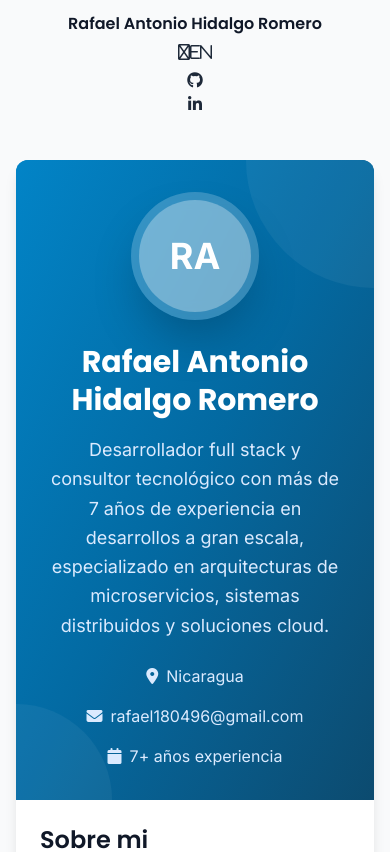
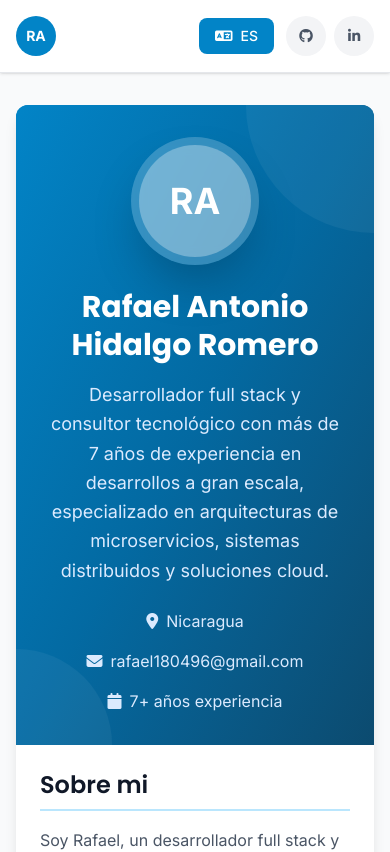
Before and after one commit to rafael180496/template_cv_react, a React (Vite) app: page / in a window 390 px wide. Shown: the top 852 px of the page. Built offline with nearby package versions, Linux system fonts and the light colour scheme.

Commit message:
[update] Remove Tailwind CSS v4 compatibility documentation; optimize animations and improve component responsiveness with updated delays and styles

```diff
--- a/src/App.js
+++ b/src/App.js
@@ -6,7 +6,10 @@ const App = () => {
   useEffect(() => {
     init({
       anchorPlacement: "top-left",
-      duration: 1000,
+      duration: 600, // Más rápido: 1000ms → 600ms
+      easing: "ease-out-cubic",
+      once: true, // Solo animar una vez
+      delay: 50, // Delay mínimo para que se vea fluido
     })
     return () => {
     }
--- a/src/components/AboutContent.jsx
+++ b/src/components/AboutContent.jsx
@@ -6,7 +6,7 @@ const Aboutme = ({ titles, info }) => {
     <div
       className="lg:col-span-2"
       data-aos="fade-up"
-      data-aos-delay="100"
+      data-aos-delay="50"
     >
       <h2 className="section-title">{titles.about}</h2>
       <div className="max-w-none">
@@ -57,7 +57,7 @@ const CardInfoArray = ({ aboutmeitems }) => {
           return (
             <CardInfo
               key={i}
-              delay={i * 100 + 200}
+              delay={i * 40 + 150} // Más rápido y fluido
               title={item.title}
               val={item.val}
               icon={iconMap[item.title]}
--- a/src/components/CoverContent.jsx
+++ b/src/components/CoverContent.jsx
@@ -28,7 +28,7 @@ const CoverContent = ({ post, name }) => {
             <p
               className="text-lg lg:text-xl text-blue-100 mb-6 max-w-3xl leading-relaxed"
               data-aos="fade-left"
-              data-aos-delay="100"
+              data-aos-delay="50"
             >
               {post}
             </p>
@@ -36,7 +36,7 @@ const CoverContent = ({ post, name }) => {
             <div
               className="flex flex-wrap justify-center lg:justify-start gap-4 d-print-none"
               data-aos="fade-left"
-              data-aos-delay="200"
+              data-aos-delay="100"
             >
               <div className="flex items-center space-x-2 text-blue-100">
                 <i className="fas fa-map-marker-alt"></i>
--- a/src/components/HeaderContent.jsx
+++ b/src/components/HeaderContent.jsx
@@ -1,7 +1,6 @@
 import React, { useContext } from "react";
 import { LangContext } from "../provider/langContext";
 import SocialCard from "./SocialCard";
-
 
 const SocialArray = ({ social, datalang, isfooter }) => {
   const { dispatch } = useContext(LangContext);
@@ -12,20 +11,23 @@ const SocialArray = ({ social, datalang, isfooter }) => {
       lang: data.locale,
     });
   };
+
   return (
-    <nav role="navigation">
-      <ul className="nav justify-content-center">
+    <nav role="navigation" className="flex items-center justify-center">
+      <div className="flex items-center space-x-3">
         {!isfooter && (
-          <>
-            <li className="nav-item">
-              <button className="btn btn-dark" onClick={langAction}>
-                <i className="far fa-language">{data.locale}</i>
-                <span className="menu-title sr-only">{data.locale}</span>
+          <button
+            className="btn-primary px-4 py-2 rounded-lg font-medium text-sm transition-all duration-200 hover:scale-105 flex items-center space-x-2"
+            onClick={langAction}
+            data-aos="fade-down"
+            data-aos-delay="300"
+          >
+            <i className="fas fa-language"></i>
+            <span>{data.locale === "EN" ? "ES" : "EN"}</span>
           </button>
-            </li>
-          </>
         )}
 
+        <div className="flex items-center space-x-2">
           {social.map((item, i) => {
             const { name, icon, link } = item;
             return (
@@ -34,10 +36,12 @@ const SocialArray = ({ social, datalang, isfooter }) => {
                 name={name}
                 icon={icon}
                 link={link}
-            ></SocialCard>
+                delay={i * 50 + 350}
+              />
             );
           })}
-      </ul>
+        </div>
+      </div>
     </nav>
   );
 };
@@ -45,32 +49,69 @@ const HeaderContent = ({ isfooter = false, datalang }) => {
   return (
     <>
       {isfooter ? (
-        <footer className="pt-4 pb-4 text-muted text-center d-print-none">
-          <div className="container">
-            <div className="my-3">
-              <div className="h4">{datalang.info.name}</div>
-              <div className="footer-nav">
+        <footer className="pt-8 pb-8 text-gray-500 text-center d-print-none bg-gray-900">
+          <div className="max-w-4xl mx-auto px-4">
+            <div className="space-y-6">
+              <div
+                className="text-2xl font-bold text-white"
+                style={{ fontFamily: "'Poppins', system-ui, sans-serif" }}
+                data-aos="fade-up"
+                data-aos-delay="100"
+              >
+                {datalang.info.name}
+              </div>
+
+              <div className="border-t border-gray-700 pt-6">
                 <SocialArray
                   social={datalang.info.social}
                   datalang={datalang}
                   isfooter={isfooter}
-                ></SocialArray>
+                />
+              </div>
+
+              <div
+                className="text-sm text-gray-400 pt-4 border-t border-gray-800"
+                data-aos="fade-up"
+                data-aos-delay="200"
+              >
+                <p>© 2024 {datalang.info.name}. Desarrollador Full Stack.</p>
+                <p className="mt-1">Construido con React + Vite + Tailwind CSS</p>
               </div>
             </div>
           </div>
         </footer>
       ) : (
-        <header className="d-print-none">
-          <div className="container text-center text-lg-left">
-            <div className="py-3 clearfix">
-              <h1 className="site-title mb-0">{datalang.info.name}</h1>
+        <header className="d-print-none bg-white/95 backdrop-blur-md border-b border-gray-200 sticky top-0 z-50 shadow-sm">
+          <div className="max-w-4xl mx-auto px-4 sm:px-6 lg:px-8">
+            <div className="flex items-center justify-between py-4">
+              <div
+                className="flex items-center space-x-4"
+                data-aos="fade-right"
+                data-aos-delay="100"
+              >
+                <div className="w-10 h-10 rounded-full bg-primary-600 flex items-center justify-center">
+                  <span className="text-white font-bold text-sm">
+                    {datalang.info.name.split(' ').map(n => n[0]).slice(0, 2).join('')}
+                  </span>
+                </div>
+                <h1
+                  className="text-xl font-bold text-gray-900 hidden sm:block"
+                  style={{ fontFamily: "'Poppins', system-ui, sans-serif" }}
+                >
+                  {datalang.info.name}
+                </h1>
+              </div>
 
-              <div className="site-nav">
+              <div
+                className="flex items-center"
+                data-aos="fade-left"
+                data-aos-delay="150"
+              >
                 <SocialArray
                   social={datalang.info.social}
                   datalang={datalang}
                   isfooter={isfooter}
-                ></SocialArray>
+                />
               </div>
             </div>
           </div>
--- a/src/components/SkillContent.jsx
+++ b/src/components/SkillContent.jsx
@@ -52,7 +52,7 @@ const SkillContent = ({ skills, title, color = "primary" }) => {
           return (
             <CardSkill
               key={i}
-              delay={i * 50}
+              delay={i * 30} // Más rápido: 50ms → 30ms
               title={item.title}
               val={item.val}
               color={color}
--- a/src/components/SocialCard.jsx
+++ b/src/components/SocialCard.jsx
@@ -1,13 +1,35 @@
 import React from "react";
 
-const SocialCard = ({ name = "", icon = "", text = "", link = "" }) => {
+const SocialCard = ({ name = "", icon = "", text = "", link = "", delay = 0 }) => {
+  const getHoverColor = () => {
+    if (name.toLowerCase().includes('github')) return 'hover:bg-gray-700 hover:text-white';
+    if (name.toLowerCase().includes('linkedin')) return 'hover:bg-blue-600 hover:text-white';
+    if (name.toLowerCase().includes('twitter')) return 'hover:bg-blue-400 hover:text-white';
+    return 'hover:bg-primary-600 hover:text-white';
+  };
+
   return (
-    <li className="nav-item">
-      <a className="nav-link" href={link} title={name}>
-        <i className={icon}>{text}</i>
-        <span className="menu-title sr-only">{name}</span>
-      </a>
-    </li>
+    <a
+      href={link}
+      title={name}
+      target="_blank"
+      rel="noopener noreferrer"
+      className={`
+        w-10 h-10 rounded-full flex items-center justify-center
+        bg-gray-100 text-gray-600 transition-all duration-200
+        hover:scale-110 hover:shadow-lg transform
+        ${getHoverColor()}
+        focus:outline-none focus:ring-2 focus:ring-primary-500 focus:ring-offset-2
+      `}
+      data-aos="zoom-in"
+      data-aos-delay={delay}
+      data-aos-duration="400"
+    >
+      <i className={`${icon} text-sm`}>
+        {text && <span className="ml-1 text-xs">{text}</span>}
+      </i>
+      <span className="sr-only">{name}</span>
+    </a>
   );
 };
 
--- a/src/components/WorkContent.jsx
+++ b/src/components/WorkContent.jsx
@@ -96,7 +96,7 @@ const WorkContent = ({ works, title, color = "primary" }) => {
 
       <div className="timeline relative">
         {works.map((item, i) => {
-          return <WorkCard {...item} color={color} key={i} delay={i * 100} />;
+          return <WorkCard {...item} color={color} key={i} delay={i * 50} />; // Más rápido: 100ms → 50ms
         })}
       </div>
     </div>
--- a/src/index.css
+++ b/src/index.css
@@ -111,6 +111,12 @@
     @apply w-10 h-10 rounded-full bg-primary-600 hover:bg-primary-700 text-white flex items-center justify-center transition-all duration-200 hover:scale-110;
   }
 
+  /* Header improvements */
+  .header-blur {
+    backdrop-filter: blur(10px);
+    -webkit-backdrop-filter: blur(10px);
+  }
+
   /* Professional CV Styles */
   .cv-container {
     @apply max-w-4xl mx-auto bg-white shadow-soft rounded-xl overflow-hidden;
```
Also changed, not shown: 1 other file (tests, documents, lock files or other folders). Lines whose indentation alone changed are shown as unchanged.
